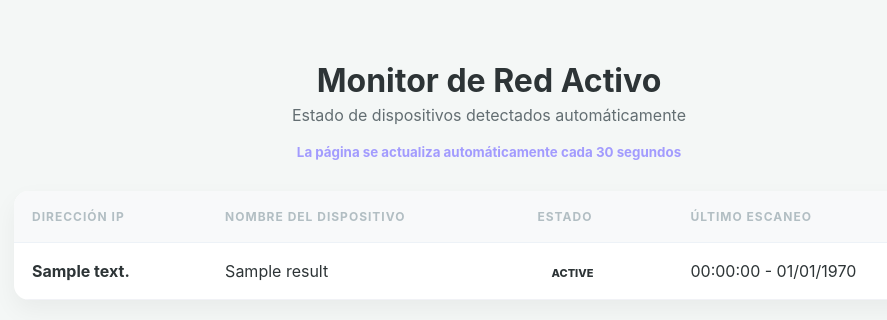
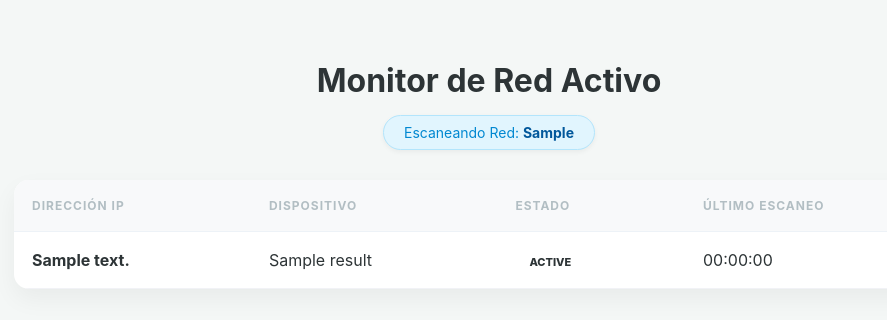
Before and after one commit to RMontesJ/monitor-network, a PHP site: page / in a window 1280 px wide. Shown: the top 320 px of the page, without its empty margins (151-1038 px from the left). Run offline with PHP 8.4, Linux system fonts and the light colour scheme; tables that the repository leaves empty or names only in its code hold one stand-in row (values such as "Sample post").

Commit message:
Ahora te muestra la ip del router de tu red

```diff
--- a/index.php
+++ b/index.php
@@ -1,12 +1,16 @@
 <?php
-// Configuración de conexión
-$conn = new mysqli("localhost", "root", "", "network_monitor");
+$conn = new mysqli("localhost", "Rafa", "1234", "network_monitor");
 
 if ($conn->connect_error) {
     die("Error de conexión: " . $conn->connect_error);
 }
 
-// Ordenar por IP de forma lógica
+// 1. Obtener la red actual
+$net_query = $conn->query("SELECT current_network FROM network_info WHERE id = 1");
+$network_data = $net_query->fetch_assoc();
+$current_net = $network_data['current_network'] ?? 'Desconocida';
+
+// 2. Obtener los dispositivos
 $query = "SELECT * FROM scan_results ORDER BY INET_ATON(ip_address) ASC";
 $result = $conn->query($query);
 ?>
@@ -15,15 +19,17 @@ $result = $conn->query($query);
 <html lang="es">
 <head>
     <meta charset="UTF-8">
-    <meta http-equiv="refresh" content="30"> <title>Monitor de Red | Panel en Vivo</title>
+    <meta http-equiv="refresh" content="30">
+    <title>Monitor de Red | Panel</title>
     <link rel="stylesheet" href="style.css">
 </head>
 <body>
     <div class="wrapper">
         <header>
             <h1>Monitor de Red Activo</h1>
-            <p>Estado de dispositivos detectados automáticamente</p>
-            <small>La página se actualiza automáticamente cada 30 segundos</small>
+            <div class="network-badge">
+                Escaneando Red: <strong><?php echo $current_net; ?></strong>
+            </div>
         </header>
 
         <section class="table-container">
@@ -31,13 +37,12 @@ $result = $conn->query($query);
                 <thead>
                     <tr>
                         <th>Dirección IP</th>
-                        <th>Nombre del Dispositivo</th>
+                        <th>Dispositivo</th>
                         <th>Estado</th>
                         <th>Último Escaneo</th>
                     </tr>
                 </thead>
                 <tbody>
-                    <?php if ($result && $result->num_rows > 0): ?>
                     <?php while($row = $result->fetch_assoc()): ?>
                     <tr>
                         <td><strong><?php echo $row['ip_address']; ?></strong></td>
@@ -47,12 +52,9 @@ $result = $conn->query($query);
                                 <?php echo strtoupper($row['status']); ?>
                             </span>
                         </td>
-                            <td><?php echo date('H:i:s - d/m/Y', strtotime($row['last_check'])); ?></td>
+                        <td><?php echo date('H:i:s', strtotime($row['last_check'])); ?></td>
                     </tr>
                     <?php endwhile; ?>
-                    <?php else: ?>
-                        <tr><td colspan="4" style="text-align:center;">Esperando datos del escáner Python...</td></tr>
-                    <?php endif; ?>
                 </tbody>
             </table>
         </section>
--- a/style.css
+++ b/style.css
@@ -61,3 +61,19 @@ td {
 .status-pill.down { background: #fee2e2; color: #991b1b; }
 
 tr:hover { background-color: #f9fafb; }
+
+.network-badge {
+    display: inline-block;
+    background: #e1f5fe;
+    color: #0288d1;
+    padding: 8px 20px;
+    border-radius: 50px;
+    font-size: 14px;
+    margin-top: 10px;
+    border: 1px solid #b3e5fc;
+    box-shadow: 0 2px 5px rgba(0,0,0,0.05);
+}
+
+.network-badge strong {
+    color: #01579b;
+}
```
Also changed, not shown: 1 other file. Lines whose indentation alone changed are shown as unchanged.
